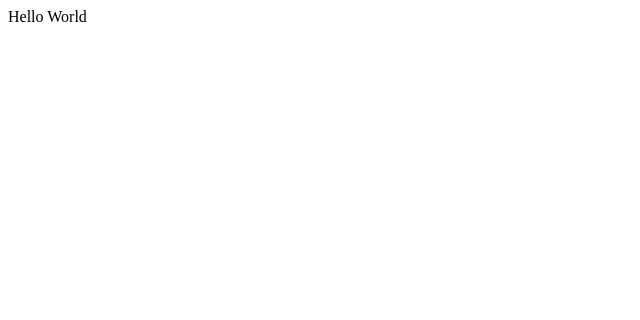
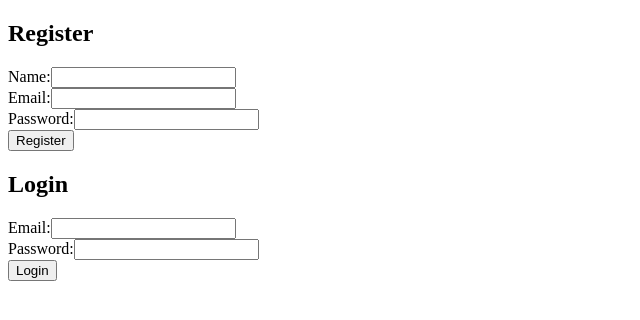
Before and after one commit to figueroaignacio/inventory-system, a React (Vite) app in the folder apps/web/: page / in a window 1280 px wide. Shown: the top 320 px of the page, without its empty margins (0-640 px from the left). Built offline with nearby package versions, Linux system fonts and the light colour scheme.

Commit message:
feat: add sign in and sign up form

```diff
--- a/apps/web/src/App.tsx
+++ b/apps/web/src/App.tsx
@@ -1,3 +1,13 @@
-export default function App() {
-  return <div>Hello World</div>
-}
+import SignupForm from "./modules/auth/components/signup-form.tsx";
+import SignInForm from "./modules/auth/components/signin-form.tsx";
+
+const App = () => {
+  return (
+    <div>
+      <SignupForm />
+      <SignInForm />
+    </div>
+  );
+};
+
+export default App;
--- /dev/null
+++ b/apps/web/src/lib/contants.ts
@@ -0,0 +1 @@
+export const API_URL = import.meta.env.VITE_API_URL;
--- /dev/null
+++ b/apps/web/src/modules/auth/components/signin-form.tsx
@@ -0,0 +1,57 @@
+import React, { useState, FormEvent } from "react";
+
+const SignInForm: React.FC = () => {
+  const [email, setEmail] = useState<string>("");
+  const [password, setPassword] = useState<string>("");
+
+  const handleSubmit = async (e: FormEvent) => {
+    e.preventDefault();
+    try {
+      const response = await fetch(`/auth/login`, {
+        method: "POST",
+        headers: {
+          "Content-Type": "application/json",
+        },
+        body: JSON.stringify({ email, password }),
+      });
+
+      if (!response.ok) {
+        throw new Error("Invalid credentials");
+      }
+
+      const data = await response.json();
+      alert(data.message);
+      // Guarda el token de usuario si es necesario, e.g., localStorage.setItem("token", data.token);
+    } catch (error) {
+      console.error("Error logging in:", error);
+      alert("Invalid credentials");
+    }
+  };
+
+  return (
+    <form onSubmit={handleSubmit}>
+      <h2>Login</h2>
+      <div>
+        <label>Email:</label>
+        <input
+          type="email"
+          value={email}
+          onChange={(e) => setEmail(e.target.value)}
+          required
+        />
+      </div>
+      <div>
+        <label>Password:</label>
+        <input
+          type="password"
+          value={password}
+          onChange={(e) => setPassword(e.target.value)}
+          required
+        />
+      </div>
+      <button type="submit">Login</button>
+    </form>
+  );
+};
+
+export default SignInForm;
--- /dev/null
+++ b/apps/web/src/modules/auth/components/signup-form.tsx
@@ -0,0 +1,66 @@
+import React, { useState, FormEvent } from "react";
+
+const SignUpForm: React.FC = () => {
+  const [name, setName] = useState<string>("");
+  const [email, setEmail] = useState<string>("");
+  const [password, setPassword] = useState<string>("");
+
+  const handleSubmit = async (e: FormEvent) => {
+    e.preventDefault();
+    try {
+      const response = await fetch("/auth/register", {
+        method: "POST",
+        headers: {
+          "Content-Type": "application/json",
+        },
+        body: JSON.stringify({ name, email, password }),
+      });
+
+      if (!response.ok) {
+        throw new Error("Failed to register user");
+      }
+
+      const data = await response.json();
+      alert(data.message);
+    } catch (error) {
+      console.error("Error registering user:", error);
+      alert("Error registering user");
+    }
+  };
+
+  return (
+    <form onSubmit={handleSubmit}>
+      <h2>Register</h2>
+      <div>
+        <label>Name:</label>
+        <input
+          type="text"
+          value={name}
+          onChange={(e) => setName(e.target.value)}
+          required
+        />
+      </div>
+      <div>
+        <label>Email:</label>
+        <input
+          type="email"
+          value={email}
+          onChange={(e) => setEmail(e.target.value)}
+          required
+        />
+      </div>
+      <div>
+        <label>Password:</label>
+        <input
+          type="password"
+          value={password}
+          onChange={(e) => setPassword(e.target.value)}
+          required
+        />
+      </div>
+      <button type="submit">Register</button>
+    </form>
+  );
+};
+
+export default SignUpForm;
--- a/apps/web/vite.config.ts
+++ b/apps/web/vite.config.ts
@@ -1,7 +1,16 @@
-import { defineConfig } from 'vite'
-import react from '@vitejs/plugin-react-swc'
+import { defineConfig } from "vite";
+import react from "@vitejs/plugin-react-swc";
+import { API_URL } from "./src/lib/contants.ts";
 
-// https://vite.dev/config/
 export default defineConfig({
   plugins: [react()],
-})
+  server: {
+    proxy: {
+      "/auth": {
+        target: API_URL,
+        changeOrigin: true,
+        rewrite: (path) => path.replace(/^\/auth/, "/auth"),
+      },
+    },
+  },
+});
```
